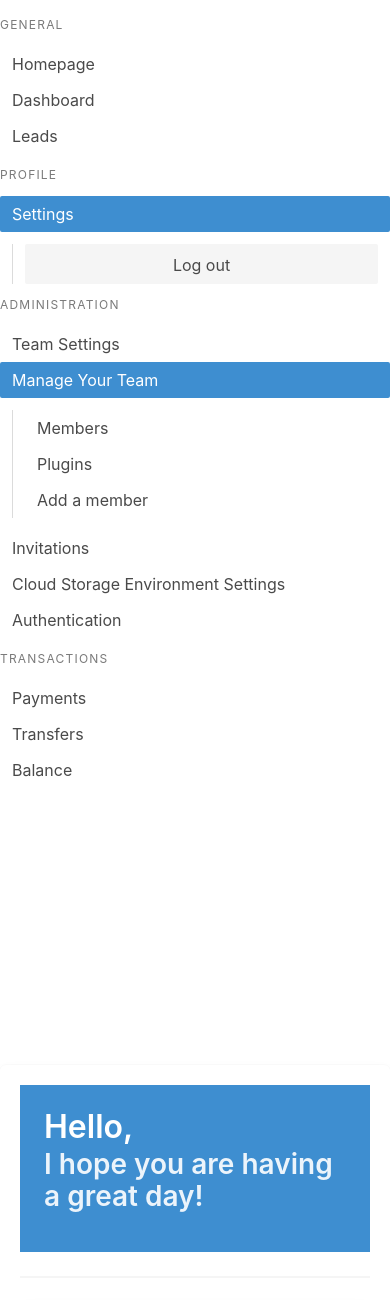
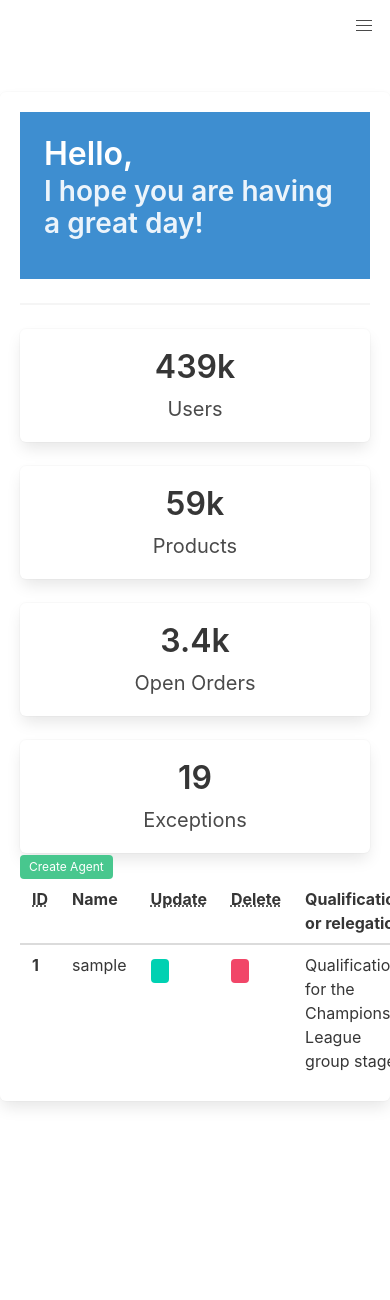
Before and after one commit to zebra-f/Django-CRM-Two, a Django app: template agents/templates/agents/agent_list.html in a window 390 px wide; the page is wider, and only the part inside the window is pictured. Shown: the top 1300 px of that part. After the commit the page ends 1107 px from the top of that part, so only its background shows below. Run offline with Django 3.2, Linux system fonts and the light colour scheme; the template is opened without the code that fills it: most values are stand-ins (such as "Sample title", 1, 10 or a date in 2020); some libraries are stand-ins or nearby versions.

Commit message:
responsive dashbaord menu

```diff
--- a/static/css/style.css
+++ b/static/css/style.css
@@ -1,10 +1,14 @@
 
-#first-column {
-height:100vh;
-overflow-y:scroll;
-}
+
 
 #second-column {
 height:100vh;
 overflow-y:scroll;
 }
+
+@media (min-width: 769px){
+    #first-column {
+        height:100vh;
+        overflow-y:scroll;
+        }
+}
--- a/static/js/main.js
+++ b/static/js/main.js
@@ -9,3 +9,34 @@ document.addEventListener("DOMContentLoaded", () => {
     }
   );
 });
+
+document.addEventListener("DOMContentLoaded", () => {
+  // Get all "navbar-burger" elements
+  const $navbarBurgers = Array.prototype.slice.call(
+    document.querySelectorAll(".navbar-burger"),
+    0
+  );
+
+  // Add a click event on each of them
+  $navbarBurgers.forEach((el) => {
+    el.addEventListener("click", () => {
+      // Get the target from the "data-target" attribute
+      const target = el.dataset.target;
+      const $target = document.getElementById(target);
+
+      // Toggle the "is-active" class on both the "navbar-burger" and the "navbar-menu"
+      el.classList.toggle("is-active");
+      $target.classList.toggle("is-active");
+    });
+  });
+});
+window.onscroll = () => {
+  if (this.lastScroll > this.scrollY) {
+    document.querySelector(".navbar").classList.add("is-fixed-top");
+    document.querySelector("body").classList.add("has-navbar-fixed-top");
+  } else {
+    document.querySelector(".navbar").classList.remove("is-fixed-top");
+    document.querySelector("body").classList.remove("has-navbar-fixed-top");
+  }
+  this.lastScroll = this.scrollY;
+};
--- a/templates/dashboard/base_dashboard.html
+++ b/templates/dashboard/base_dashboard.html
@@ -4,6 +4,16 @@
   <div class="columns">
 
     <div id="first-column" class="column is-2">
+        <div class="navbar-brand">
+          <a role="button" class="navbar-burger" aria-label="menu" aria-expanded="false" data-target="navbarBasicExample">
+            <span aria-hidden="true"></span>
+            <span aria-hidden="true"></span>
+            <span aria-hidden="true"></span>
+          </a>
+        </div>
+
+        <div id="navbarBasicExample" class="navbar-menu">
+
           <aside class="menu my-4">
           <p class="menu-label">
             General
@@ -58,10 +68,12 @@
             <li><a>Balance</a></li>
           </ul>
           </aside>
+
+        </div>
     </div>
 
     <div id="second-column" class="column-split column is-10">
-      <div class="box content">
+      <div class="box content my-4">
 
         {% block content-dashboard %}
         {% endblock content-dashboard %}
```
Also changed, not shown: templates/navbar.html (+0 -36 lines). Lines whose indentation alone changed are shown as unchanged.
